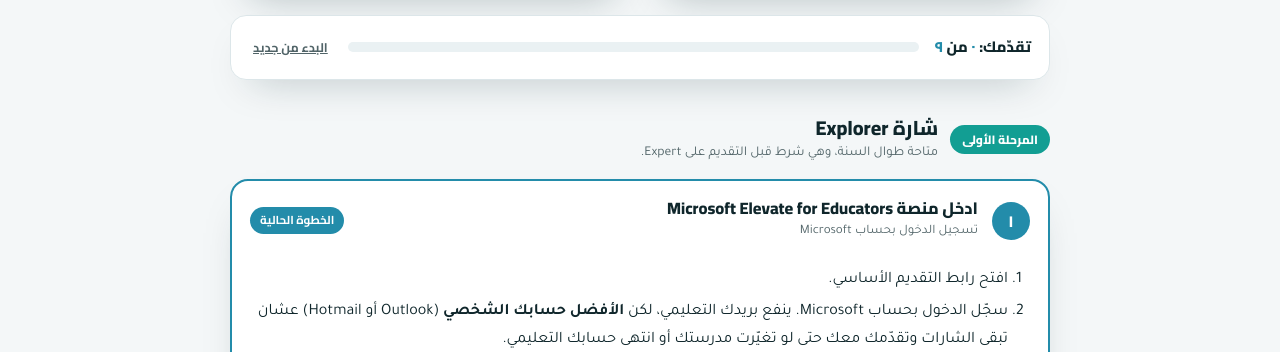
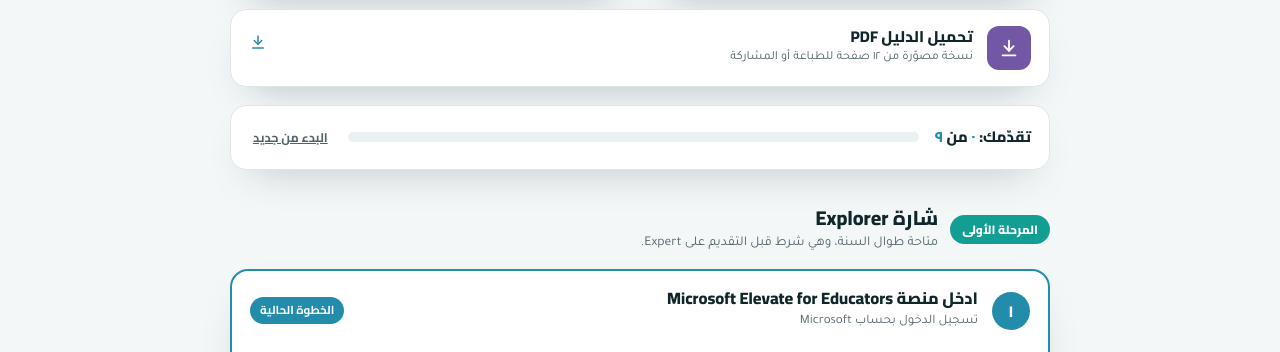
Before and after one commit to Reem2356/khatwat-khabeer, a plain HTML site: page apply.html in a window 1280 px wide. Shown: the part 320-672 px from the top of the page. Drawn offline with Linux system fonts and the light colour scheme.

Commit message:
Add downloadable PDF application guide

```diff
--- a/apply.html
+++ b/apply.html
@@ -188,6 +188,11 @@
       <span class="ic" style="background:var(--gold)"><svg viewBox="0 0 24 24" fill="none" stroke="currentColor" stroke-width="2" stroke-linecap="round" stroke-linejoin="round"><circle cx="12" cy="9" r="6"/><path d="M8.5 14L7 21l5-2.6L17 21l-1.5-7"/></svg></span>
       <span><b>Credly · استلام الشارات</b><small>credly.com/earner/dashboard/home</small></span>
       <span class="go"><svg><use href="#ext"/></svg></span>
+    </a>
+    <a class="lk" href="khatwat-khabeer-apply-guide.pdf" download="دليل التقديم على شارة الخبير.pdf" style="grid-column:1/-1">
+      <span class="ic" style="background:var(--purple)"><svg viewBox="0 0 24 24" fill="none" stroke="currentColor" stroke-width="2" stroke-linecap="round" stroke-linejoin="round"><path d="M12 4v11"/><path d="M7 10l5 5 5-5"/><path d="M5 20h14"/></svg></span>
+      <span><b>تحميل الدليل PDF</b><small style="direction:rtl">نسخة مصوّرة من ١٢ صفحة للطباعة أو المشاركة</small></span>
+      <span class="go"><svg viewBox="0 0 24 24" fill="none" stroke="currentColor" stroke-width="2" stroke-linecap="round" stroke-linejoin="round"><path d="M12 4v11"/><path d="M7 10l5 5 5-5"/><path d="M5 20h14"/></svg></span>
     </a>
   </div>
 
```
Also changed, not shown: 1 other file.
